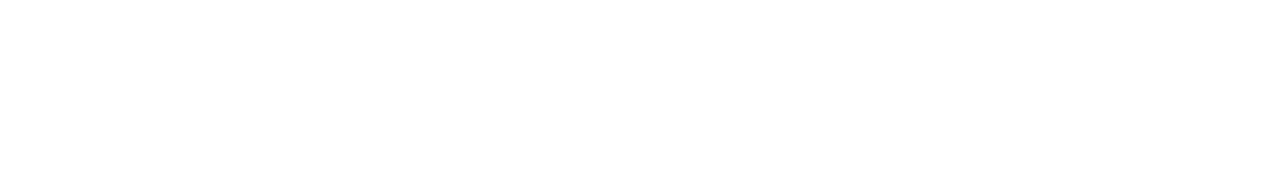
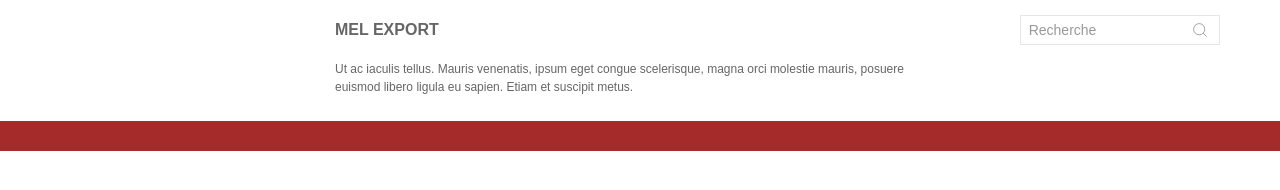
Before and after one commit to Tiafeno/MelExport, a plain HTML site: page index.html in a window 1280 px wide. Drawn offline with Linux system fonts and the light colour scheme.

Commit message:
Add form search, title and logo

```diff
--- a/index.html
+++ b/index.html
@@ -10,13 +10,93 @@
     <script type="text/javascript" src="dist/jquery/js/jquery-3.2.1.min.js"></script>
     <script type="text/javascript" src="dist/uikit/js/uikit.js"></script>
     <script type="text/javascript" src="dist/uikit/js/uikit-icons.js"></script>
-
+    <style type="text/css">
+      body {
+        font-family: 'PT Sans', sans-serif;
+      }
+      header.header-wrapper {
+        width: 100%;
+        display: block;
+      }
+      header.header-top-justify {
+        width: 100%;
+        display: block;
+        min-height: 80px;
+      }
+      header.header-top-justify .uk-icon-image.logo {
+        height: 100px;
+        background-position: top right;
+      }
+      header.header-menu {
+        width: 100%;
+        min-height: 30px;
+        display: block;
+        background: brown;
+      }
+      .header-bottom .slogan {
+        font-size: 12px;
+      }
+      P.blogname {
+        font-weight: 700;
+        text-transform: uppercase;
+      }
+    </style>
   </head>
 
   <body>
-    <header>
-        <header class="header-top"></header>
-        <header class="header-nav"></header>
+    <header class="header-wrapper">
+        <header class="header-top-justify uk-margin-small">
+          <div class="uk-grid-match" uk-grid>
+            <div class="uk-width-1-4">
+              <!-- logo here *-->
+            </div>
+            <div class="uk-width-3-4">
+              <!-- blog name and slogan is here *-->
+              <div class="uk-section uk-section-default uk-margin-remove uk-padding-remove">
+                <div class="uk-container uk-container-small uk-padding-remove-left">
+                  <div class="header-top">
+                    <div class="uk-grid-match uk-padding-small uk-padding-remove-bottom uk-padding-remove-left" uk-grid>
+
+                      <div class="uk-width-1-3">
+                        <!-- blog name *-->
+                        <p class="blogname uk-margin-auto-vertical">Mel Export</p>
+                      </div>
+                      <div class="uk-width-2-3">
+                        <!-- search form is here *-->
+                        <form action="" method="get">
+                          <div>
+                            <div class="uk-inline uk-align-right uk-margin-remove-bottom">
+                              <a class="uk-form-icon uk-form-icon-flip" href="#" uk-icon="icon: search; ratio: 0.8"></a>
+                              <input placeholder="Recherche" class="uk-input uk-form-width-medium uk-form-small" type="text">
+                            </div>
+                          </div>
+                        </form>
+                      </div>
+
+                    </div>
+                  </div>
+
+                  <div class="header-bottom uk-padding-small uk-padding-remove-left">
+                    <div uk-grid>
+                      <div class="uk-width-2-3">
+                          <p class="uk-margin-remove uk-padding-remove slogan">
+                            <!-- slogan is here *-->
+                            Ut ac iaculis tellus. Mauris venenatis, ipsum eget congue scelerisque,
+                            magna orci molestie mauris, posuere euismod libero ligula eu sapien. Etiam et suscipit metus.
+                          </p>
+                      </div>
+                    </div>
+                  </div>
+                </div>
+              </div>
+            </div>
+          </div>
+        </header>
+
+        <header class="header-menu">
+          <!-- navigation is here *-->
+
+        </header>
     </header>
     <section id="primary" class="uk-section uk-section-large">
       <div id="primary-content" class="uk-container uk-container-small">
```
Also changed, not shown: imgs/logo.gif (added).
